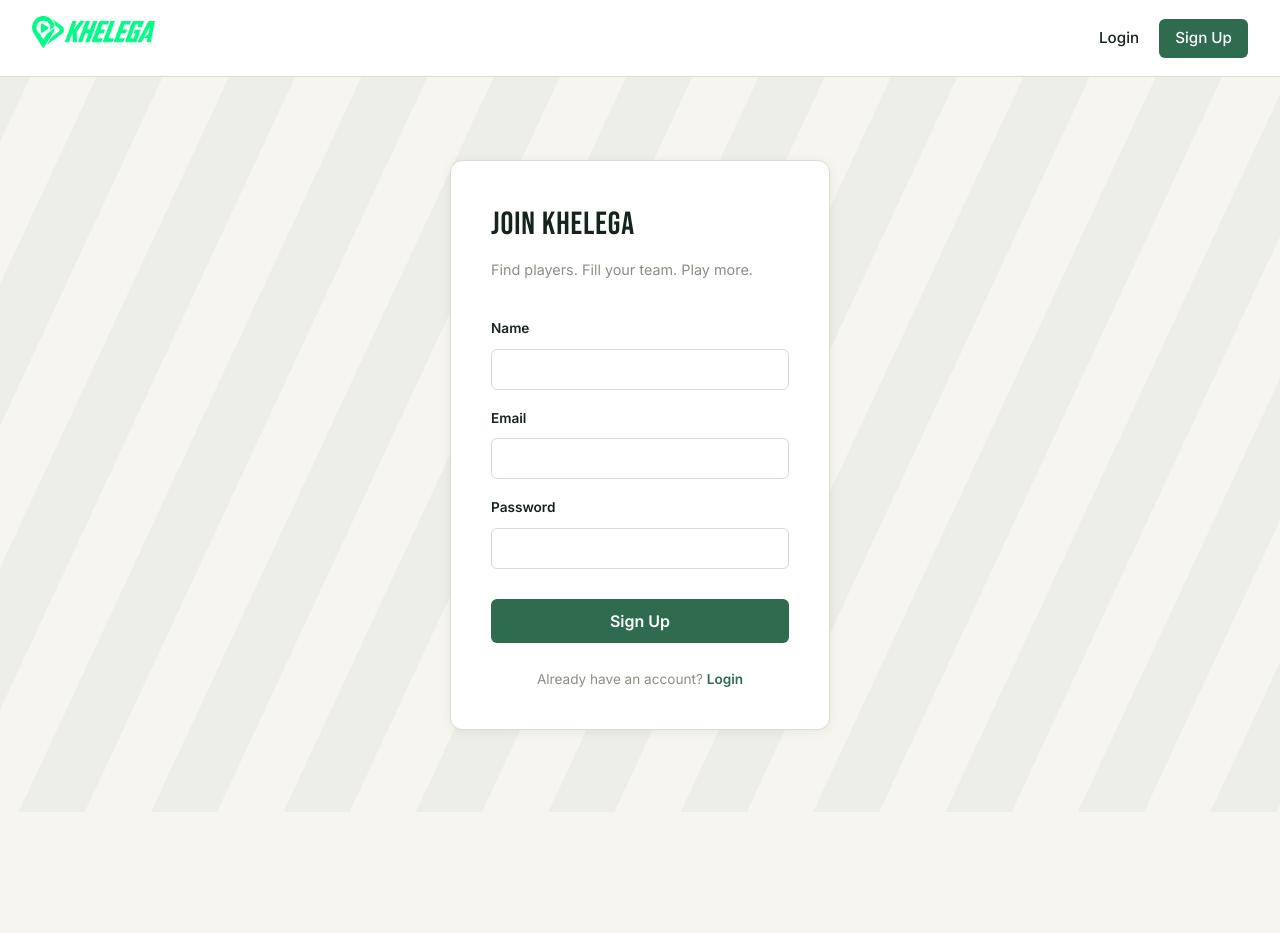
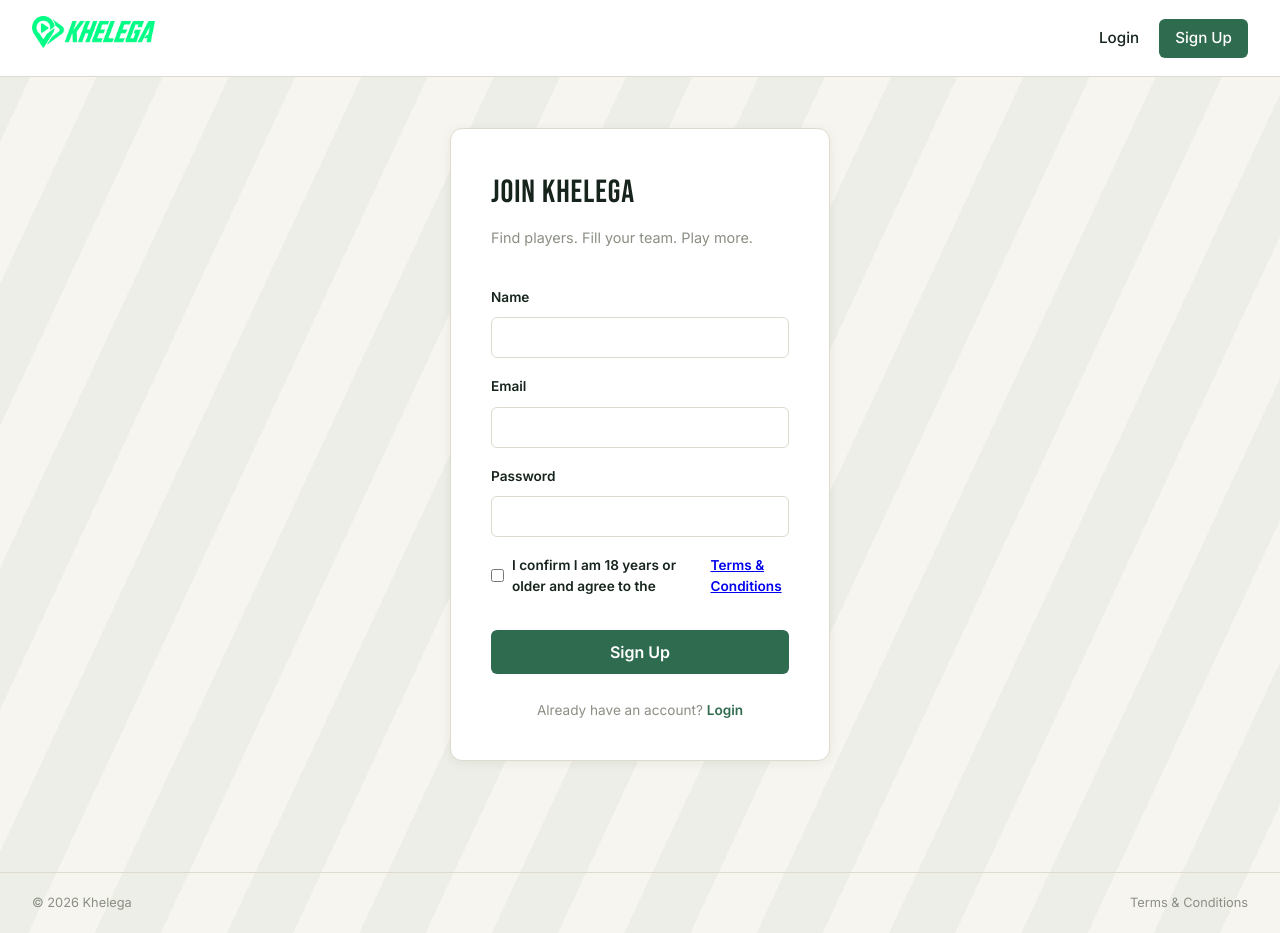
Before and after one commit to Satwik200500/Khelega-A-Sports-Meetup-Idea, a React (Vite) app in the folder frontend/: page /signup in a window 1280 px wide. Before the commit the page ends 812 px from the top, so only its background shows below. Built offline with nearby package versions, Linux system fonts and the light colour scheme; no server answers.

Commit message:
feat: add Terms & Conditions page, age/terms confirmation at signup, and footer

```diff
--- a/frontend/src/App.jsx
+++ b/frontend/src/App.jsx
@@ -1,5 +1,6 @@
 import { BrowserRouter, Routes, Route } from "react-router-dom";
 import Navbar from "./components/Navbar";
+import Footer from "./components/Footer";
 import ProtectedRoute from "./components/ProtectedRoute";
 import Home from "./pages/Home";
 import Login from "./pages/Login";
@@ -8,6 +9,7 @@
 import CreatePost from "./pages/CreatePost";
 import MyPosts from "./pages/MyPosts";
 import PostDetail from "./pages/PostDetail";
+import Terms from "./pages/Terms";
 
 function App() {
   return (
@@ -17,15 +19,16 @@
         <Route path="/" element={<Home />} />
         <Route path="/login" element={<Login />} />
         <Route path="/signup" element={<Signup />} />
+        <Route path="/terms" element={<Terms />} />
         <Route path="/posts/:id" element={<PostDetail />} />
         <Route
           path="/my-posts"
           element={
-           <ProtectedRoute>
+            <ProtectedRoute>
               <MyPosts />
-           </ProtectedRoute>
-        }
-     />
+            </ProtectedRoute>
+          }
+        />
         <Route path="/feed" element={<Feed />} />
         <Route
           path="/create-post"
@@ -36,6 +39,7 @@
           }
         />
       </Routes>
+      <Footer />
     </BrowserRouter>
   );
 }
--- a/frontend/src/api/auth.js
+++ b/frontend/src/api/auth.js
@@ -1,12 +1,12 @@
 const BASE_URL = `${import.meta.env.VITE_API_URL}/api/auth`;
 
-export const signup = async (name, email, password) => {
+export const signup = async (name, email, password, agreedToTerms) => {
   const response = await fetch(`${BASE_URL}/signup`, {
     method: "POST",
     headers: {
       "Content-Type": "application/json",
     },
-    body: JSON.stringify({ name, email, password }),
+    body: JSON.stringify({ name, email, password, agreedToTerms }),
   });
 
   const data = await response.json();
--- /dev/null
+++ b/frontend/src/components/Footer.jsx
@@ -0,0 +1,12 @@
+import { Link } from "react-router-dom";
+
+function Footer() {
+  return (
+    <footer className="footer">
+      <p>© {new Date().getFullYear()} Khelega</p>
+      <Link to="/terms">Terms & Conditions</Link>
+    </footer>
+  );
+}
+
+export default Footer;
--- a/frontend/src/index.css
+++ b/frontend/src/index.css
@@ -707,3 +707,51 @@
   cursor: pointer;
   text-decoration: underline;
 }
+
+.terms-page {
+  max-width: 700px;
+  margin: 0 auto;
+  padding: 40px 32px;
+}
+
+.terms-page section {
+  margin-bottom: 24px;
+}
+
+.terms-page h3 {
+  font-size: 1.1rem;
+  margin-bottom: 8px;
+}
+
+.terms-page p {
+  color: var(--color-ink);
+  font-size: 0.9rem;
+  line-height: 1.6;
+}
+
+.terms-footer {
+  color: var(--color-muted);
+  font-size: 0.8rem;
+  margin-top: 32px;
+  font-style: italic;
+}
+
+.footer {
+  display: flex;
+  justify-content: space-between;
+  align-items: center;
+  padding: 20px 32px;
+  border-top: 1px solid var(--color-border);
+  margin-top: 60px;
+  font-size: 0.8rem;
+  color: var(--color-muted);
+}
+
+.footer a {
+  color: var(--color-muted);
+  text-decoration: none;
+}
+
+.footer a:hover {
+  color: var(--color-turf);
+}
--- a/frontend/src/pages/Signup.jsx
+++ b/frontend/src/pages/Signup.jsx
@@ -6,6 +6,7 @@
   const [name, setName] = useState("");
   const [email, setEmail] = useState("");
   const [password, setPassword] = useState("");
+  const [agreedToTerms, setAgreedToTerms] = useState(false);
   const [error, setError] = useState("");
 
   const navigate = useNavigate();
@@ -14,8 +15,13 @@
     e.preventDefault();
     setError("");
 
+    if (!agreedToTerms) {
+      setError("You must confirm you are 18+ and agree to the Terms & Conditions to continue");
+      return;
+    }
+
     try {
-      const data = await signup(name, email, password);
+      const data = await signup(name, email, password, agreedToTerms);
       localStorage.setItem("token", data.token);
       localStorage.setItem("user", JSON.stringify(data.user));
       navigate("/feed");
@@ -54,6 +60,16 @@
           required
         />
 
+        <label className="checkbox-label">
+          <input
+            type="checkbox"
+            checked={agreedToTerms}
+            onChange={(e) => setAgreedToTerms(e.target.checked)}
+          />
+          I confirm I am 18 years or older and agree to the{" "}
+          <Link to="/terms" target="_blank" rel="noopener noreferrer">Terms & Conditions</Link>
+        </label>
+
         <button className="btn-primary" type="submit">Sign Up</button>
 
         {error && <p className="form-error">{error}</p>}
--- /dev/null
+++ b/frontend/src/pages/Terms.jsx
@@ -0,0 +1,42 @@
+function Terms() {
+  return (
+    <div className="terms-page">
+      <h2>Terms & Conditions</h2>
+      <p className="auth-subtitle">Please read carefully before using Khelega.</p>
+
+      <section>
+        <h3>1. Eligibility</h3>
+        <p>Khelega is intended for users aged 18 and older. By creating an account, you confirm that you are at least 18 years old. Minors should not use this platform without direct parental or guardian supervision, and Khelega does not verify age beyond this self-declaration.</p>
+      </section>
+
+      <section>
+        <h3>2. Nature of the Platform</h3>
+        <p>Khelega is a platform that connects users who wish to organize or join casual sports activities. Khelega does not organize, supervise, insure, or take responsibility for any in-person meetup, game, or activity arranged through the platform. All arrangements made between users are solely the responsibility of those users.</p>
+      </section>
+
+      <section>
+        <h3>3. Your Safety</h3>
+        <p>You are meeting people you may not know in person. Please exercise the same caution you would with any public meetup with a stranger: meet in public, well-lit locations, let someone know where you're going, and trust your judgment. Khelega is not liable for any injury, loss, dispute, or incident arising from a meetup arranged through this platform.</p>
+      </section>
+
+      <section>
+        <h3>4. User Conduct</h3>
+        <p>Users are expected to behave respectfully and honestly. Posting false information, harassment, or any unlawful conduct may result in account suspension.</p>
+      </section>
+
+      <section>
+        <h3>5. No Booking or Payment Services</h3>
+        <p>Khelega does not handle venue bookings, payments, or equipment rentals of any kind. Any arrangements regarding venues, costs, or equipment are made directly and independently between users.</p>
+      </section>
+
+      <section>
+        <h3>6. Changes</h3>
+        <p>These terms may be updated as the platform evolves. Continued use of Khelega after changes constitutes acceptance of the updated terms.</p>
+      </section>
+
+      <p className="terms-footer">This is a student/portfolio project. These terms are provided in good faith but do not constitute formal legal advice.</p>
+    </div>
+  );
+}
+
+export default Terms;
```
Also changed, not shown: 1 other file (tests, documents, lock files or other folders).
